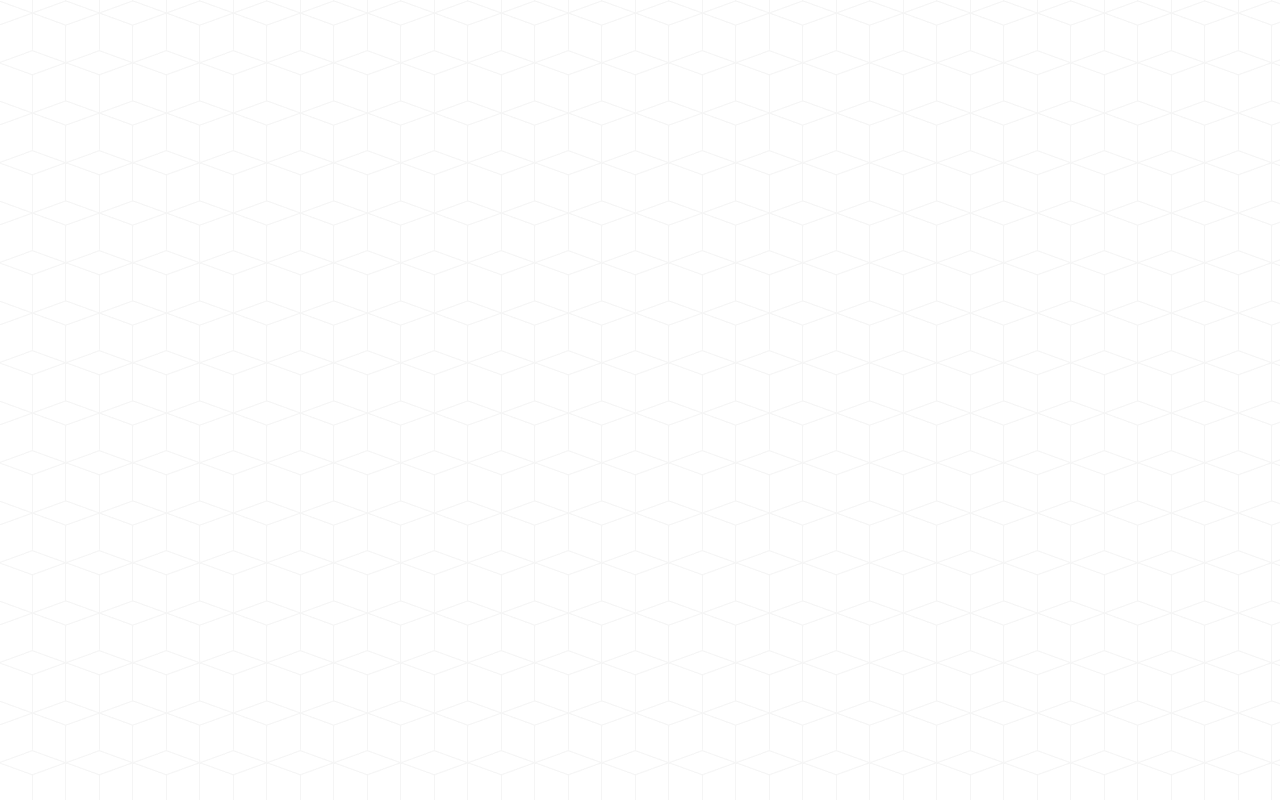
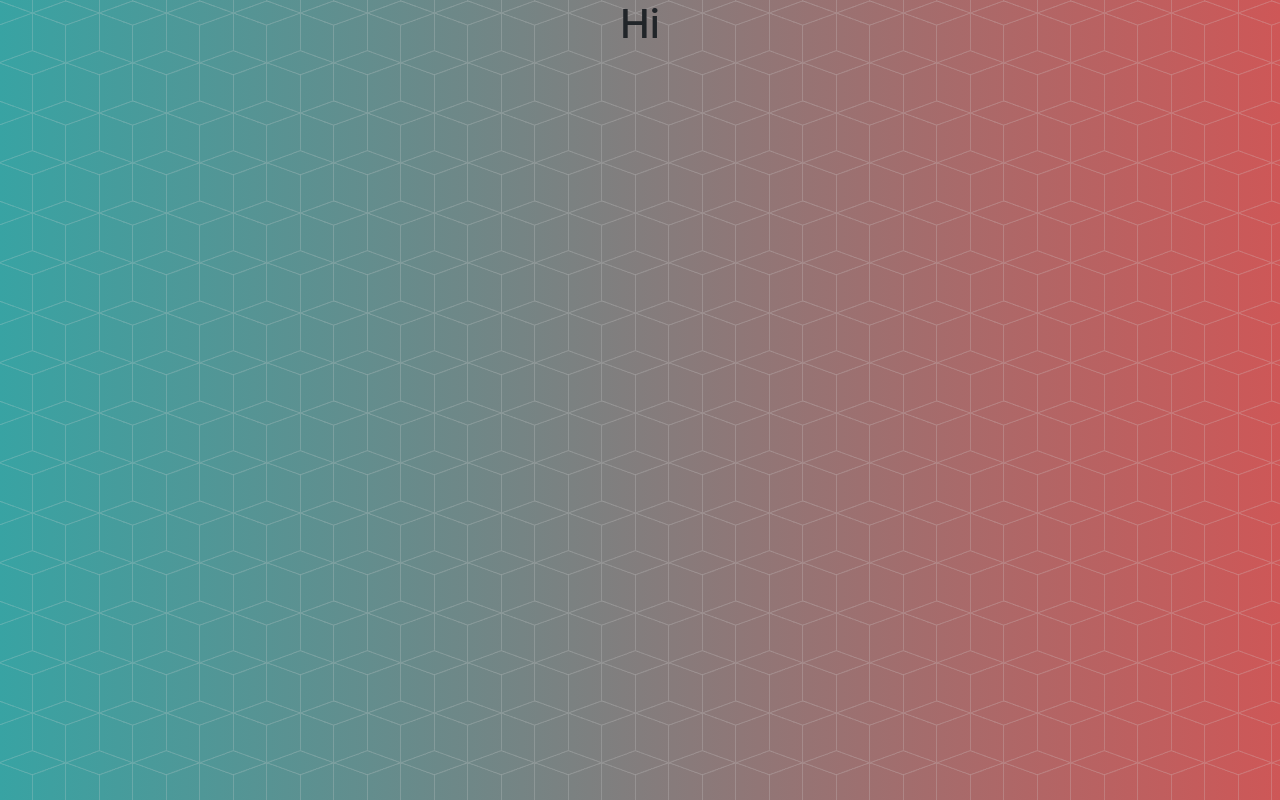
Before and after one commit to shanmukhipriya99/react-bootstrap-tutorial, a React (Create React App) app: page / in a window 1280 px wide. Built offline with nearby package versions, Linux system fonts and the light colour scheme.

Commit message:
background color added

```diff
--- a/public/index.html
+++ b/public/index.html
@@ -9,7 +9,6 @@
       name="description"
       content="Web site created using create-react-app"
     />
-    <link rel="apple-touch-icon" href="%PUBLIC_URL%/logo192.png" />
     <!--
       manifest.json provides metadata used when your web app is installed on a
       user's mobile device or desktop. See https://developers.google.com/web/fundamentals/web-app-manifest/
@@ -24,7 +23,7 @@
       work correctly both with client-side routing and a non-root public URL.
       Learn how to configure a non-root public URL by running `npm run build`.
     -->
-    <title>React App</title>
+    <title>Tutorial</title>
   </head>
   <body>
     <noscript>You need to enable JavaScript to run this app.</noscript>
--- a/src/App.js
+++ b/src/App.js
@@ -1,11 +1,12 @@
 import React from 'react';
+import 'bootstrap/dist/css/bootstrap.min.css';
 import './App.css';
-import 'bootstrap/dist/css/bootstrap.min.css';
+
 
 function App() {
   return (
     <div className="App">
-
+      <h1>Hi</h1>
     </div>
   );
 }
--- a/src/index.css
+++ b/src/index.css
@@ -5,9 +5,9 @@ body {
     sans-serif;
   -webkit-font-smoothing: antialiased;
   -moz-osx-font-smoothing: grayscale;
-  background: url(./assets/Images/bg-pattern.png), #7b4397;
+  /* background: url(./assets/Images/bg-pattern.png), #7b4397;  */
   background: url(./assets/Images/bg-pattern.png),
-    linear-gradient(to left, #7b4397, #dc2430);
+    linear-gradient(to left, rgb(206, 87, 87), rgb(56, 163, 163));
 
 }
 
```
